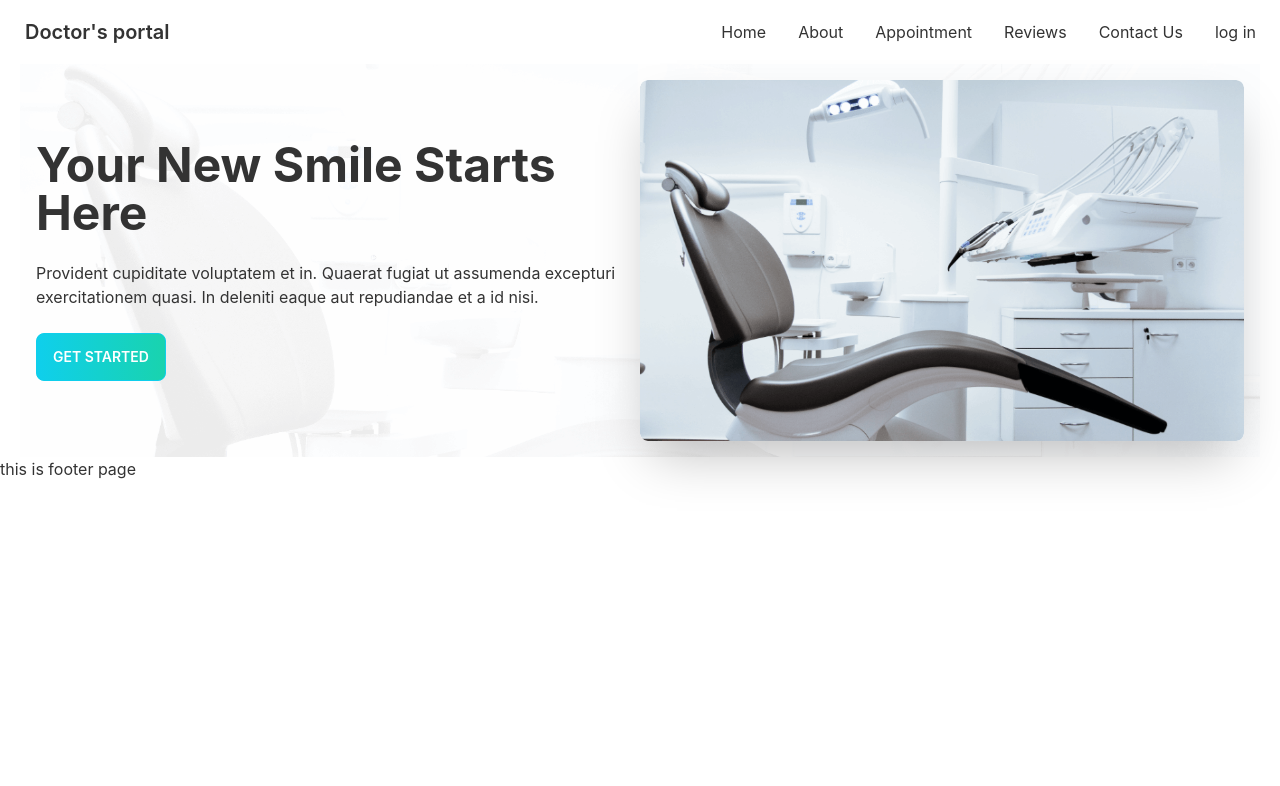
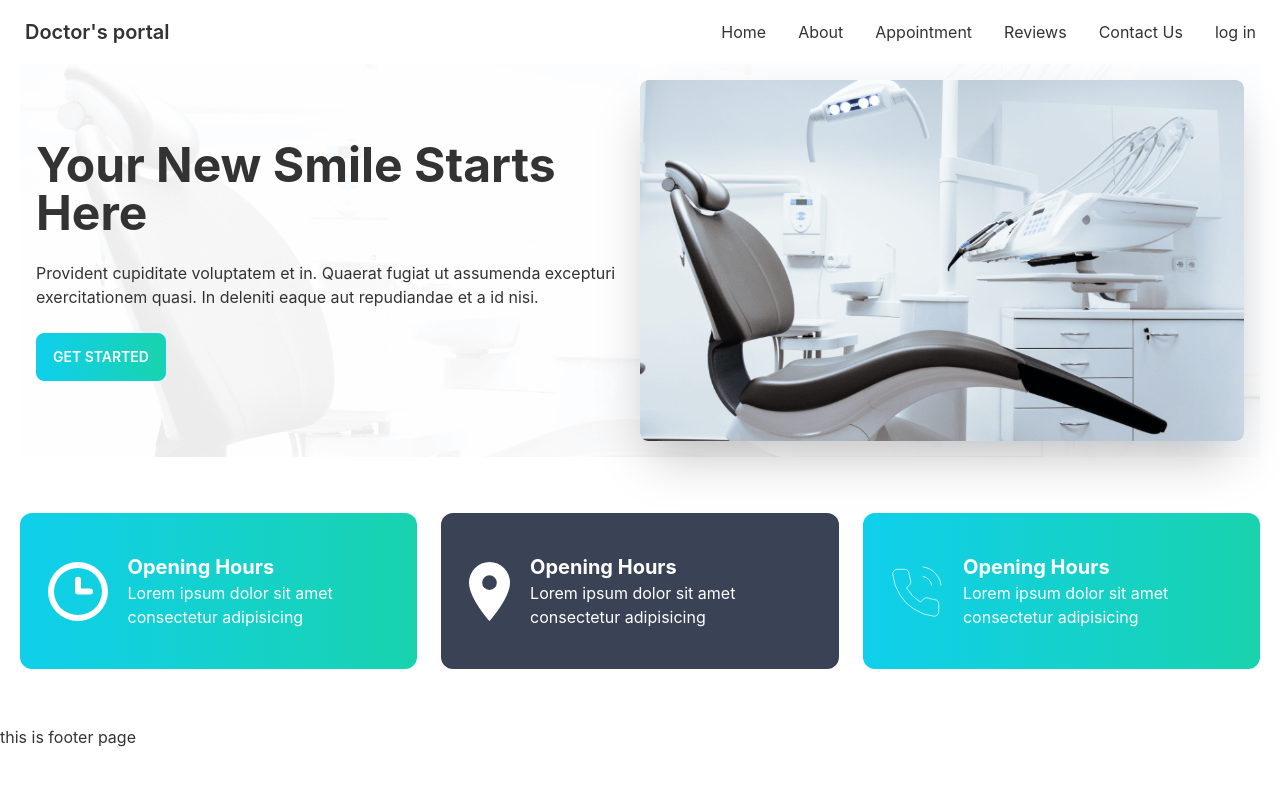
Before and after one commit to saadi001/Doctors-portal-client, a React (Create React App) app: page / in a window 1280 px wide. Shown: the top 786 px of the page. Built offline with nearby package versions, Linux system fonts and the light colour scheme.

Commit message:
about added

```diff
--- /dev/null
+++ b/src/pages/Home/About/About.js
@@ -0,0 +1,42 @@
+import React from 'react';
+import img1 from '../../../assets/icons/clock.svg'
+import img2 from '../../../assets/icons/marker.svg'
+import img3 from '../../../assets/icons/phone.svg'
+
+
+const About = () => {
+     return (
+          <div className='grid grid-cols-3 gap-6 my-14 '>
+               <div className='bg-gradient-to-r from-primary to-secondary flex gap-5 items-center px-7 py-10 rounded-xl'>
+                    <div className=''>
+                         <img src={img1} alt="" />
+                    </div>
+                    <div className='text-white'>
+                         <p className='text-xl font-bold'>Opening Hours</p>
+                         <p>Lorem ipsum dolor sit amet consectetur adipisicing </p>
+                    </div>
+               </div>
+               <div className='bg-accent flex gap-5 items-center px-7 py-10 rounded-xl'>
+                    <div className=''>
+                         <img src={img2} alt="" />
+                    </div>
+                    <div className='text-white'>
+                         <p className='text-xl font-bold'>Opening Hours</p>
+                         <p>Lorem ipsum dolor sit amet consectetur adipisicing </p>
+                    </div>
+               </div>
+               <div className='bg-gradient-to-r from-primary to-secondary flex gap-5 items-center px-7 py-10 rounded-xl'>
+                    <div className=''>
+                         <img src={img3} alt="" />
+                    </div>
+                    <div className='text-white'>
+                         <p className='text-xl font-bold'>Opening Hours</p>
+                         <p>Lorem ipsum dolor sit amet consectetur adipisicing </p>
+                    </div>
+               </div>
+
+          </div>
+     );
+};
+
+export default About;
--- a/src/pages/Home/Home/Home.js
+++ b/src/pages/Home/Home/Home.js
@@ -1,10 +1,12 @@
 import React from 'react';
+import About from '../About/About';
 import Banner from '../Banner/Banner';
 
 const Home = () => {
      return (
           <div className='mx-5'>
                <Banner></Banner>
+               <About></About>
           </div>
      );
 };
```
